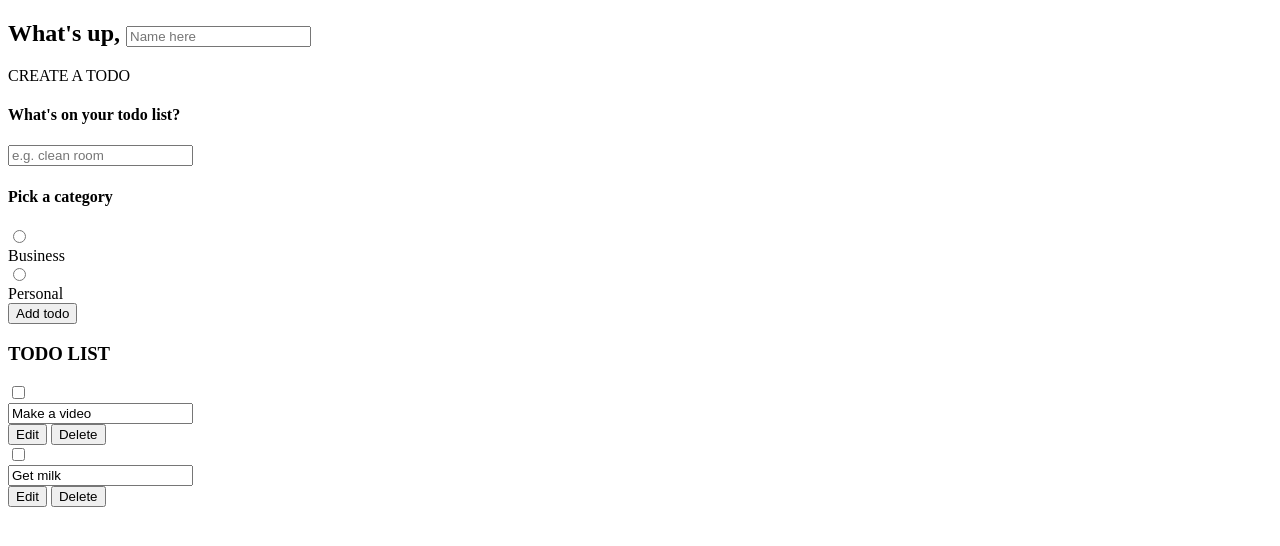
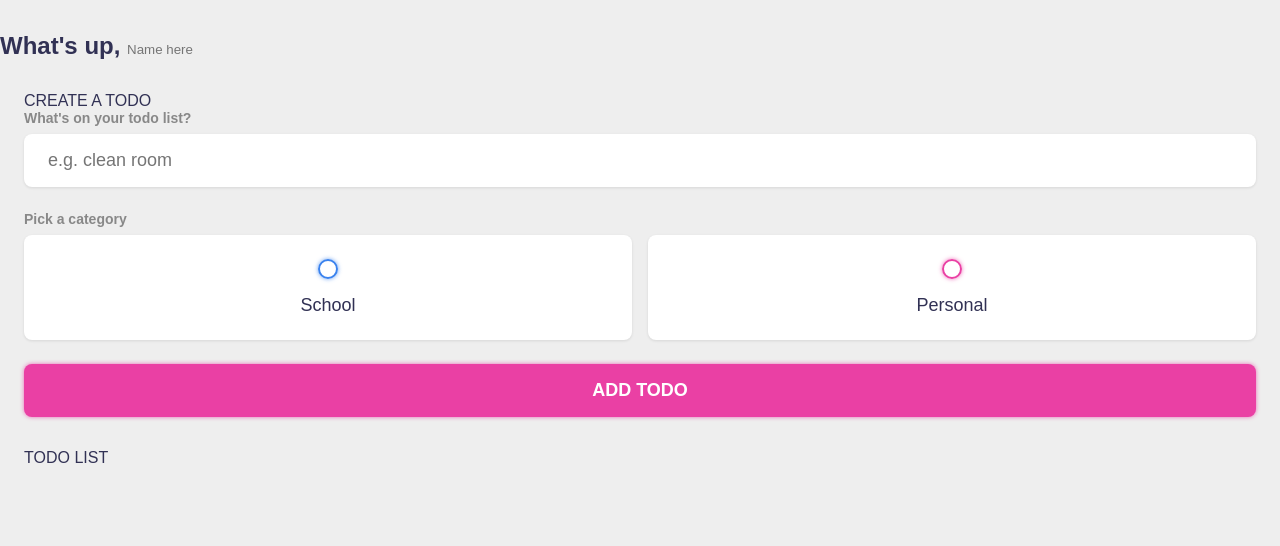
Before and after one commit to amoore2829/TodoListAugust11-2022, a plain HTML site: page index.html in a window 1280 px wide. Drawn offline with Linux system fonts and the light colour scheme.

Commit message:
styles (CSS)

```diff
--- a/index.html
+++ b/index.html
@@ -39,9 +39,9 @@
                                     type="radio"
                                     name="category"
                                     id="category1"
-                                    value="business" />
+                                    value="school" />
                                     <span class="bubble school"></span>
-                                    <div>Business</div>
+                                    <div>School</div>
                             </label>
 
                             <label>
@@ -62,10 +62,10 @@
             <section class="todolist">
             <h3>TODO LIST</h3>
             <div class = "list" id="todo-list">
-                <div class="todo-item"></div>
+                <!-- div class="todo-item"></div>
                     <label>
                         <input type="checkbox" />
-                        <span class="bubble business"></span>
+                        <span class="bubble personal"></span>
                     </label>
                     <div class="todo content"></div>
                     <input type="text" value="Make a video" readonly />
@@ -87,7 +87,7 @@
 
             <div class="actions">
                 <button class="edit">Edit</button>
-                <button class="delete">Delete</button>
+                <button class="delete">Delete</button !-->
             </div>
         </section>
                 </main>
--- a/main.css
+++ b/main.css
@@ -0,0 +1,237 @@
+/* Variables */
+:root {
+	--primary: #EA40A4;
+	--school: #3a82ee;
+	--personal: var(--primary);
+	--light: #EEE;
+	--grey: #888;
+	--dark: #313154;
+	--danger: #ff5b57;
+
+	--shadow: 0 1px 3px rgba(0, 0, 0, 0.1);
+
+	--school-glow: 0px 0px 4px rgba(58, 130, 238, 0.75);
+	--personal-glow: 0px 0px 4px rgba(234, 64, 164, 0.75);
+}
+/* End of Variables */
+
+/* Resets */
+* {
+	margin: 0;
+	padding: 0;
+	box-sizing: border-box;
+	font-family: 'montserrat', sans-serif;
+}
+
+input:not([type="radio"]):not([type="checkbox"]), button {
+	appearance: none;
+	border: none;
+	outline: none;
+	background: none;
+	cursor: initial;
+}
+/* End of Resets */
+
+body {
+	background: var(--light);
+	color: var(--dark);
+}
+
+section {
+	margin-top: 2rem;
+	margin-bottom: 2rem;
+	padding-left: 1.5rem;
+	padding-right: 1.5rem;
+}
+
+h3 {
+	color: var(--dark);
+	font-size: 1rem;
+	font-weight: 400;
+	margin-bottom: 0.5rem;
+}
+
+h4 {
+	color: var(--grey);
+	font-size: 0.875rem;
+	font-weight: 700;
+	margin-bottom: 0.5rem;
+}
+
+.greeting .title {
+	display: flex;
+}
+
+.greeting .title input {
+	margin-left: 0.5rem;
+	flex: 1 1 0%;
+	min-width: 0;
+}
+
+.greeting .title,
+.greeting .title input {
+	color: var(--dark);
+	font-size: 1.5rem;
+	font-weight: 700;
+}
+
+.create-todo input[type="text"] {
+	display: block;
+	width: 100%;
+	font-size: 1.125rem;
+	padding: 1rem 1.5rem;
+	color: var(--dark);
+	background-color: #FFF;
+	border-radius: 0.5rem;
+	box-shadow: var(--shadow);
+	margin-bottom: 1.5rem;
+}
+
+.create-todo .options {
+	display: grid;
+	grid-template-columns: repeat(2, 1fr);
+	grid-gap: 1rem;
+	margin-bottom: 1.5rem;
+}
+
+.create-todo .options label {
+	display: flex;
+	flex-direction: column;
+	align-items: center;
+	justify-content: center;
+	background-color: #FFF;
+	padding: 1.5rem;
+	box-shadow: var(--shadow);
+	border-radius: 0.5rem;
+	cursor: pointer;
+}
+
+input[type="radio"],
+input[type="checkbox"] {
+	display: none;
+}
+
+.bubble {
+	display: flex;
+	align-items: center;
+	justify-content: center;
+	width: 20px;
+	height: 20px;
+	border-radius: 999px;
+	border: 2px solid var(--school);
+	box-shadow: var(--school-glow);
+}
+
+.bubble.personal {
+	border-color: var(--personal);
+	box-shadow: var(--personal-glow);
+}
+
+.bubble::after {
+	content: '';
+	display: block;
+	opacity: 0;
+	width: 0px;
+	height: 0px;
+	background-color: var(--school);
+	box-shadow: var(--school-glow);
+	border-radius: 999px;
+	transition: 0.2s ease-in-out;
+}
+
+.bubble.personal::after {
+	background-color: var(--personal);
+	box-shadow: var(--personal-glow);
+}
+
+input:checked ~ .bubble::after {
+	width: 10px;
+	height: 10px;
+	opacity: 1;
+}
+
+.create-todo .options label div {
+	color: var(--dark);
+	font-size: 1.125rem;
+	margin-top: 1rem;
+}
+
+.create-todo input[type="submit"] {
+	display: block;
+	width: 100%;
+	font-size: 1.125rem;
+	padding: 1rem 1.5rem;
+	color: #FFF;
+	font-weight: 700;
+	text-transform: uppercase;
+	background-color: var(--primary);
+	box-shadow: var(--personal-glow);
+	border-radius: 0.5rem;
+	cursor: pointer;
+	transition: 0.2s ease-out;
+}
+
+.create-todo input[type="submit"]:hover {
+	opacity: 0.75;
+}
+
+.todo-list .list {
+	margin: 1rem 0;
+}
+
+.todo-list .todo-item {
+	display: flex;
+	align-items: center;
+	background-color: #FFF;
+	padding: 1rem;
+	border-radius: 0.5rem;
+	box-shadow: var(--shadow);
+	margin-bottom: 1rem;
+}
+
+.todo-item label {
+	display: block;
+	margin-right: 1rem;
+	cursor: pointer;
+}
+
+.todo-item .todo-content {
+	flex: 1 1 0%;
+}
+
+.todo-item .todo-content input {
+	color: var(--dark);
+	font-size: 1.125rem;
+}
+
+.todo-item .actions {
+	display: flex;
+	align-items: center;
+}
+
+.todo-item .actions button {
+	display: block;
+	padding: 0.5rem;
+	border-radius: 0.25rem;
+	color: #FFF;
+	cursor: pointer;
+	transition: 0.2s ease-in-out;
+}
+
+.todo-item .actions button:hover {
+    opacity: 0.75;
+}
+
+.todo-item .actions .edit {
+    margin-right: 0.5rem;
+    background-color: var(--primary);
+}
+
+.todo-item .actions .delete {
+    background-color: var(--danger);
+}
+
+.todo-item.done .todo-content input {
+    text-decoration: line-through;
+    color: var(--grey);
+}
```
